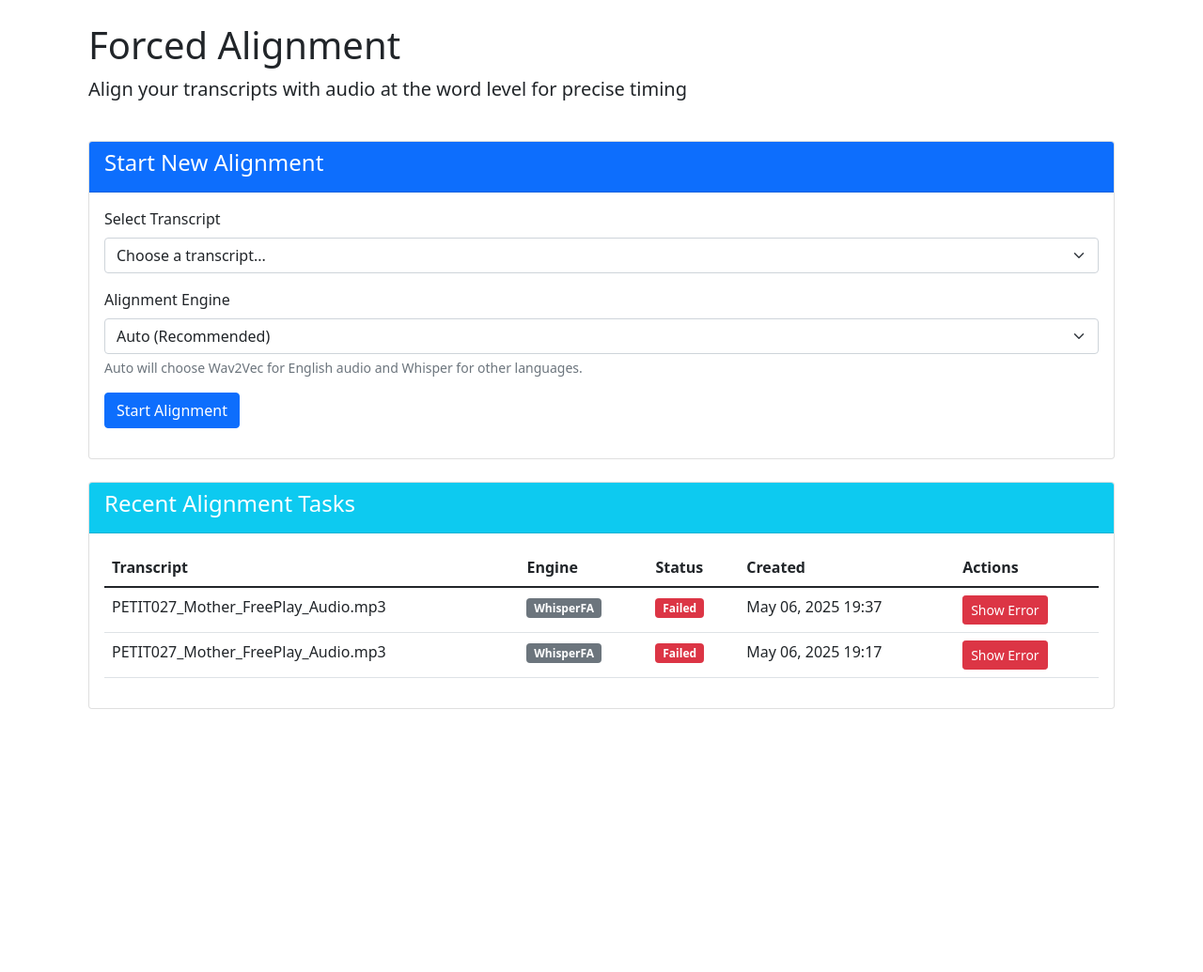
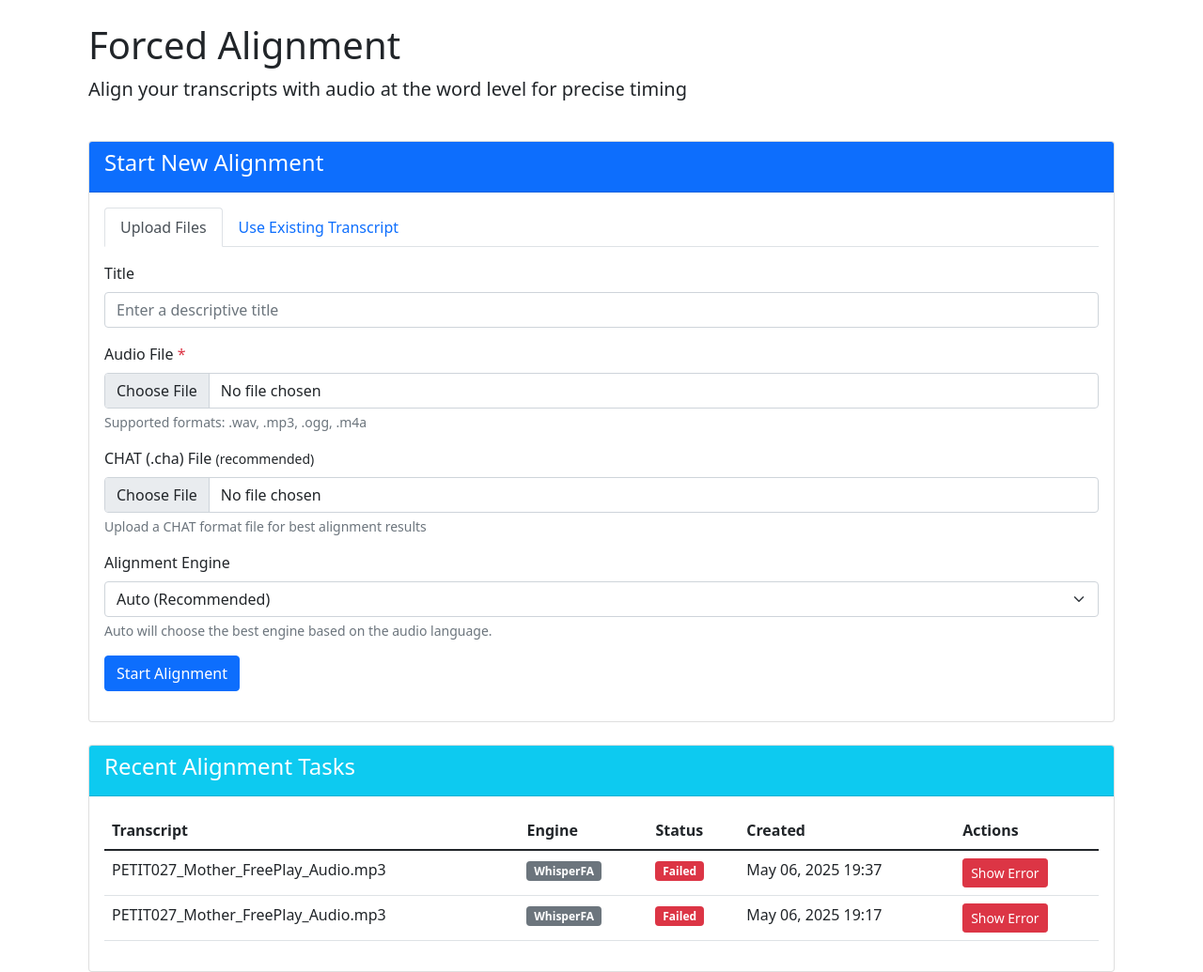
Before and after one commit to ma-haozhe/batchalign_app, a Django app: page /forced-alignment/ in a window 1280 px wide. Shown: the part 56-1091 px from the top of the page at 94% size. Before the commit the page ends 811 px from the top, so only its background shows below. Run offline with Django 5.2, Linux system fonts and the light colour scheme; data comes from the database, SQL or seed files in the repository; some libraries are stand-ins or nearby versions.

Commit message:
Implement forced alignment feature with direct file upload support
- Add audio_file and cha_file fields to ForcedAlignmentTask model
- Update templates to support both file uploads and transcript selection
- Enhance detail page with interactive word-level timestamps
- Fix database migrations for new fields
- Improve error handling and user experience

```diff
--- a/forced_alignment/templates/forced_alignment/index.html
+++ b/forced_alignment/templates/forced_alignment/index.html
@@ -17,7 +17,55 @@
             <h4>Start New Alignment</h4>
         </div>
         <div class="card-body">
-            <form id="alignmentForm">
+            <ul class="nav nav-tabs mb-3" id="alignmentTabs" role="tablist">
+                <li class="nav-item" role="presentation">
+                    <button class="nav-link active" id="upload-tab" data-bs-toggle="tab" data-bs-target="#upload" type="button"
+                        role="tab" aria-controls="upload" aria-selected="true">Upload Files</button>
+                </li>
+                <li class="nav-item" role="presentation">
+                    <button class="nav-link" id="transcript-tab" data-bs-toggle="tab" data-bs-target="#transcript" type="button"
+                        role="tab" aria-controls="transcript" aria-selected="false">Use Existing Transcript</button>
+                </li>
+            </ul>
+
+            <div class="tab-content" id="alignmentTabContent">
+                <!-- Upload Files Tab -->
+                <div class="tab-pane fade show active" id="upload" role="tabpanel" aria-labelledby="upload-tab">
+                    <form id="uploadForm" method="post" enctype="multipart/form-data" action="{% url 'forced_alignment:start_alignment' %}">
+                        {% csrf_token %}
+                        <div class="mb-3">
+                            <label for="title" class="form-label">Title</label>
+                            <input type="text" class="form-control" id="title" name="title" required placeholder="Enter a descriptive title">
+                        </div>
+                        <div class="mb-3">
+                            <label for="audioFile" class="form-label">Audio File <span class="text-danger">*</span></label>
+                            <input type="file" class="form-control" id="audioFile" name="audio_file" required
+                                accept=".wav,.mp3,.ogg,.m4a">
+                            <div class="form-text">Supported formats: .wav, .mp3, .ogg, .m4a</div>
+                        </div>
+                        <div class="mb-3">
+                            <label for="chaFile" class="form-label">CHAT (.cha) File <small>(recommended)</small></label>
+                            <input type="file" class="form-control" id="chaFile" name="cha_file" accept=".cha">
+                            <div class="form-text">Upload a CHAT format file for best alignment results</div>
+                        </div>
+                        <div class="mb-3">
+                            <label for="uploadEngineSelect" class="form-label">Alignment Engine</label>
+                            <select class="form-select" id="uploadEngineSelect" name="engine">
+                                <option value="AUTO" selected>Auto (Recommended)</option>
+                                <option value="WHISPER">Whisper (Better for non-English)</option>
+                                <option value="WAV2VEC">Wav2Vec (Faster for English)</option>
+                            </select>
+                            <div class="form-text">
+                                Auto will choose the best engine based on the audio language.
+                            </div>
+                        </div>
+                        <button type="submit" class="btn btn-primary">Start Alignment</button>
+                    </form>
+                </div>
+
+                <!-- Use Existing Transcript Tab -->
+                <div class="tab-pane fade" id="transcript" role="tabpanel" aria-labelledby="transcript-tab">
+                    <form id="transcriptForm">
                         <div class="mb-3">
                             <label for="transcriptSelect" class="form-label">Select Transcript</label>
                             <select class="form-select" id="transcriptSelect" required>
@@ -40,6 +88,8 @@
                         </div>
                         <button type="submit" class="btn btn-primary">Start Alignment</button>
                     </form>
+                </div>
+            </div>
             <div id="alignmentStatus" class="mt-3"></div>
         </div>
     </div>
@@ -63,7 +113,13 @@
                     <tbody>
                         {% for task in alignment_tasks %}
                         <tr>
-                            <td>{{ task.original_transcript.audio.title }}</td>
+                            <td>
+                                {% if task.original_transcript %}
+                                {{ task.original_transcript.audio.title }}
+                                {% else %}
+                                {{ task.title }}
+                                {% endif %}
+                            </td>
                             <td><span class="badge bg-secondary">{{ task.get_engine_used_display }}</span></td>
                             <td>
                                 {% if task.status == 'COMPLETED' %}
--- a/forced_alignment/views.py
+++ b/forced_alignment/views.py
@@ -16,13 +16,14 @@ logger = logging.getLogger(__name__)
 def index(request):
     """
     Main page for forced alignment feature.
-    Shows a list of transcripts that can be force-aligned and existing alignment tasks.
+    Provides a form to upload audio and .cha files for alignment,
+    and shows a list of existing alignment tasks.
     """
-    # Get all transcripts that are available for alignment
-    transcripts = Transcript.objects.all()
-
     # Get all alignment tasks
     alignment_tasks = ForcedAlignmentTask.objects.all()
+
+    # Optionally get transcripts for reference
+    transcripts = Transcript.objects.all()
 
     context = {
         'transcripts': transcripts,
@@ -47,55 +48,118 @@ def alignment_detail(request, task_id):
 @csrf_exempt
 def start_alignment(request):
     """
-    API endpoint to start a forced alignment task.
-    Takes a transcript ID and alignment engine as input.
-    Returns the ID of the created task.
+    Endpoint to start a forced alignment task.
+    Handles two scenarios:
+    1. Direct file uploads - audio file and .cha file (HTML form submission)
+    2. Using an existing transcript (JSON API request)
+
+    For form submissions, redirects to the detail page.
+    For API requests, returns JSON with task ID.
     """
     if request.method == 'POST':
         try:
-            data = json.loads(request.body)
-            transcript_id = data.get('transcript_id')
-            engine = data.get('engine', 'AUTO')
+            # Check if we're dealing with a form submission with files
+            if request.FILES:
+                # Handle direct file uploads from HTML form
+                audio_file = request.FILES.get('audio_file')
+                cha_file = request.FILES.get('cha_file')
+                title = request.POST.get('title', 'Unnamed Alignment')
+                engine = request.POST.get('engine', 'AUTO')
+                transcript_id = request.POST.get('transcript_id')
 
-            if not transcript_id:
-                return JsonResponse({'status': 'error', 'message': 'Transcript ID is required'})
+                # Make sure we have at least an audio file
+                if not audio_file:
+                    messages.error(request, 'Audio file is required')
+                    return redirect('forced_alignment:index')
 
-            # Get the transcript
-            transcript = get_object_or_404(Transcript, id=transcript_id)
+                # Create a new alignment task
+                task = ForcedAlignmentTask(
+                    title=title,
+                    audio_file=audio_file,
+                    engine_used=engine,
+                    status='PENDING'
+                )
 
-            # Create a new alignment task
-            task = ForcedAlignmentTask.objects.create(
-                original_transcript=transcript,
-                engine_used=engine,
-                status='PENDING'
-            )
+                # Add the .cha file if provided
+                if cha_file:
+                    task.cha_file = cha_file
 
-            # In a production environment, we would queue this task with Celery
-            # For now, we'll just submit it directly and handle it in the view
-            # Submit the task to align_transcript function
-            # align_transcript.delay(task.id)  # Using Celery
+                # Link to existing transcript if provided
+                if transcript_id:
+                    try:
+                        transcript = Transcript.objects.get(id=transcript_id)
+                        task.original_transcript = transcript
+                    except Transcript.DoesNotExist:
+                        pass  # We'll continue without linking a transcript
 
-            # For now, let's just mark it as processing (in a real implementation, this would be async)
-            task.status = 'PROCESSING'
-            task.save()
-
-            # Call the function that will handle the alignment (this should be async in production)
-            # We'll implement this function next
-            try:
-                # This would be a Celery task in production
-                process_alignment_task(task.id)
-            except Exception as e:
-                logger.error(f"Error in alignment process: {e}")
-                task.status = 'FAILED'
-                task.error_message = str(e)
                 task.save()
 
-            return JsonResponse({'status': 'success', 'task_id': task.id})
+                # Mark as processing and save
+                task.status = 'PROCESSING'
+                task.save()
+
+                # Process the alignment (in production this would be a Celery task)
+                try:
+                    process_alignment_task(task.id)
+                    messages.success(request, 'Forced alignment task started successfully')
+                    return redirect('forced_alignment:detail', task_id=task.id)
+                except Exception as e:
+                    logger.error(f"Error in alignment process: {e}")
+                    task.status = 'FAILED'
+                    task.error_message = str(e)
+                    task.save()
+                    messages.error(request, f'Error in alignment process: {str(e)}')
+                    return redirect('forced_alignment:index')
+            else:
+                # Handle JSON data for existing transcript (API request)
+                data = json.loads(request.body)
+                transcript_id = data.get('transcript_id')
+                engine = data.get('engine', 'AUTO')
+
+                if not transcript_id:
+                    return JsonResponse({'status': 'error', 'message': 'Transcript ID is required when not uploading files'})
+
+                # Get the transcript
+                transcript = get_object_or_404(Transcript, id=transcript_id)
+
+                # Create a new alignment task
+                task = ForcedAlignmentTask.objects.create(
+                    title=f"Alignment for {transcript.audio.title}",
+                    original_transcript=transcript,
+                    engine_used=engine,
+                    status='PENDING'
+                )
+
+                # Mark as processing and save
+                task.status = 'PROCESSING'
+                task.save()
+
+                # Process the alignment (in production this would be a Celery task)
+                try:
+                    process_alignment_task(task.id)
+                except Exception as e:
+                    logger.error(f"Error in alignment process: {e}")
+                    task.status = 'FAILED'
+                    task.error_message = str(e)
+                    task.save()
+
+                return JsonResponse({'status': 'success', 'task_id': task.id})
+
         except Exception as e:
             logger.error(f"Error starting alignment task: {e}")
-            return JsonResponse({'status': 'error', 'message': str(e)})
+            if request.FILES:
+                # If this was a form submission
+                messages.error(request, f'Error starting alignment task: {str(e)}')
+                return redirect('forced_alignment:index')
+            else:
+                # If this was an API request
+                return JsonResponse({'status': 'error', 'message': str(e)})
 
-    return JsonResponse({'status': 'error', 'message': 'Invalid request method'})
+    # If not POST, redirect to index
+    if request.headers.get('accept') == 'application/json':
+        return JsonResponse({'status': 'error', 'message': 'Invalid request method'})
+    else:
+        return redirect('forced_alignment:index')
 
 def check_alignment_status(request, task_id):
     """
@@ -127,21 +191,37 @@ def process_alignment_task(task_id):
         task.status = 'PROCESSING'
         task.save()
 
-        # Get the transcript
-        transcript = task.original_transcript
+        # Initialize variables
+        audio_file_path = None
+        cha_file_path = None
+        transcript_text = None
+        transcript_format = None
 
-        # Ensure audio file exists
-        if not transcript.audio or not transcript.audio.audio_file:
-            raise ValueError("No audio file associated with this transcript")
+        # Determine audio path - either from direct upload or from linked transcript
+        if task.audio_file:
+            audio_file_path = task.audio_file.path
+            logger.info(f"Using uploaded audio file: {audio_file_path}")
+        elif task.original_transcript and task.original_transcript.audio and task.original_transcript.audio.audio_file:
+            audio_file_path = task.original_transcript.audio.audio_file.path
+            logger.info(f"Using audio from transcript: {audio_file_path}")
+        else:
+            raise ValueError("No audio file available for alignment")
 
-        audio_file_path = transcript.audio.audio_file.path
+        # Check if audio file exists
         if not os.path.exists(audio_file_path):
             raise FileNotFoundError(f"Audio file not found at path: {audio_file_path}")
 
-        # Get the transcript text to align and handle different formats
-        # For CHAT files, we'll need to load it properly for batchalign
-        transcript_format = transcript.format
-        transcript_text = transcript.get_segments()
+        # Determine if we have a .cha file uploaded directly
+        if task.cha_file:
+            cha_file_path = task.cha_file.path
+            logger.info(f"Using uploaded .cha file: {cha_file_path}")
+
+        # Get transcript text if we're using a linked transcript
+        if task.original_transcript:
+            transcript = task.original_transcript
+            transcript_format = transcript.format
+            transcript_text = transcript.get_segments()
+            logger.info(f"Using transcript text from linked transcript in {transcript_format} format")
 
         # Get the API keys
         rev_api_key = os.environ.get('REV_API_KEY', '')
@@ -167,51 +247,73 @@ def process_alignment_task(task_id):
         # Configure batchalign with the Rev.ai API key
         os.environ['REV_API_KEY'] = rev_api_key
 
-        # Handle different transcript formats
-        if transcript.format == 'CHAT':
-            # For CHAT format, we want to extract the text content for forced alignment
-            texts = []
-            for segment in transcript_text:
-                if not segment.get('is_missing', False) and segment.get('text', '').strip():
-                    # Strip any speaker markers (like *ABC:) from the lines
-                    text = segment.get('text', '').strip()
-                    if text.startswith('*') and ':' in text:
-                        text = text.split(':', 1)[1].strip()
-                    texts.append(text)
+        # Initialize document variable
+        document = None
 
-            # Create the document with audio and text
-            document = Document.new(text=texts, media_path=audio_file_path)
-
-            # Check for .cha files - both direct or with the same name as audio
-            cha_path = audio_file_path + '.cha'
-            # Also check for .cha files in the root directory with the same base name
-            base_cha_path = os.path.join(settings.BASE_DIR, os.path.basename(audio_file_path).split('.')[0] + '.cha')
-
-            if os.path.exists(cha_path):
+        # Priority 1: Use directly uploaded .cha file if available
+        if cha_file_path:
+            logger.info(f"Using uploaded .cha file for alignment")
+            try:
                 # Use CHATFile to load the .cha file and get a Document
-                chatfile = CHATFile(path=cha_path)
+                chatfile = CHATFile(path=cha_file_path)
                 document = chatfile.doc
                 # Update the media path since we need to explicitly set it
                 document.media.url = audio_file_path
-                logger.info(f"Loaded .cha file from {cha_path}")
-            elif os.path.exists(base_cha_path):
-                # Use CHATFile to load the .cha file from the root directory
-                chatfile = CHATFile(path=base_cha_path)
-                document = chatfile.doc
-                # Update the media path since we need to explicitly set it
-                document.media.url = audio_file_path
-                logger.info(f"Loaded .cha file from {base_cha_path}")
+            except Exception as e:
+                logger.error(f"Error loading .cha file: {e}")
+                raise Exception(f"Failed to load .cha file: {str(e)}")
+
+        # Priority 2: Check for .cha files with matching names (if we don't have a document yet)
+        if document is None:
+            # Check in common locations
+            cha_paths = [
+                f"{audio_file_path}.cha",  # Same path with .cha extension added
+                os.path.join(settings.BASE_DIR, f"{os.path.basename(audio_file_path).split('.')[0]}.cha"),  # Root dir
+                os.path.join(os.path.dirname(audio_file_path), f"{os.path.basename(audio_file_path).split('.')[0]}.cha")  # Same dir
+            ]
+
+            for cha_path in cha_paths:
+                if os.path.exists(cha_path):
+                    try:
+                        # Use CHATFile to load the .cha file and get a Document
+                        chatfile = CHATFile(path=cha_path)
+                        document = chatfile.doc
+                        # Update the media path since we need to explicitly set it
+                        document.media.url = audio_file_path
+                        logger.info(f"Loaded .cha file from {cha_path}")
+                        break
+                    except Exception as e:
+                        logger.warning(f"Found but failed to load .cha file at {cha_path}: {e}")
+                        # Continue to try other paths or fallback
+
+        # Priority 3: Use transcript text if available (if we still don't have a document)
+        if document is None and transcript_text is not None:
+            logger.info("Using transcript text for alignment")
+            texts = []
+
+            if transcript_format == 'CHAT':
+                # For CHAT format, extract text content for forced alignment
+                for segment in transcript_text:
+                    if not segment.get('is_missing', False) and segment.get('text', '').strip():
+                        # Strip any speaker markers (like *ABC:) from the lines
+                        text = segment.get('text', '').strip()
+                        if text.startswith('*') and ':' in text:
+                            text = text.split(':', 1)[1].strip()
+                        texts.append(text)
             else:
-                logger.info("No corresponding .cha file found, using transcript text")
-        else:
-            # For other formats (like raw transcripts), just use the text as-is
-            texts = []
-            for segment in transcript_text:
-                if not segment.get('is_missing', False) and segment.get('text', '').strip():
-                    texts.append(segment.get('text', ''))
+                # For other formats (like raw transcripts), just use the text as-is
+                for segment in transcript_text:
+                    if not segment.get('is_missing', False) and segment.get('text', '').strip():
+                        texts.append(segment.get('text', ''))
 
-            # Create the document with audio and text
-            document = Document.new(text=texts, media_path=audio_file_path)
+            if texts:
+                # Create the document with audio and text
+                document = Document.new(text=texts, media_path=audio_file_path)
+
+        # Last resort: Just use the audio file alone (if we still don't have a document)
+        if document is None:
+            logger.warning("No .cha file or transcript text available, using audio file only")
+            document = Document.new(text=None, media_path=audio_file_path)
 
         # Choose the appropriate engine based on task.engine_used
         engine = task.engine_used
```
Also changed, not shown: forced_alignment/models.py (+21 -3 lines), forced_alignment/templates/forced_alignment/detail.html (+27 -4 lines), forced_alignment/migrations/0002_alter_forcedalignmenttask_options_and_more.py (added), forced_alignment/migrations/0003_add_file_fields.py (added), forced_alignment/migrations/0004_alter_forcedalignmenttask_title.py (added), useful_documents/force-alignment-error.png (added), useful_documents/force-alignment.png (added). Lines whose indentation alone changed are shown as unchanged.
